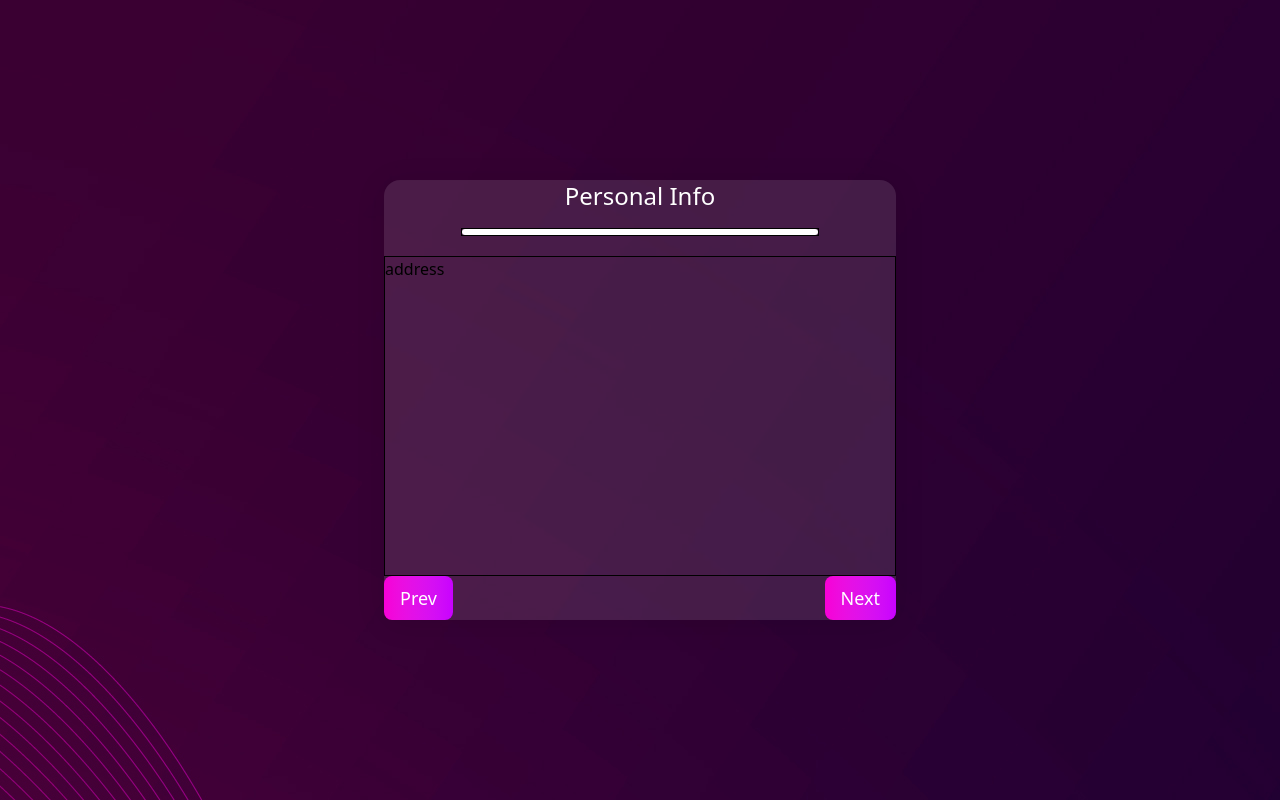
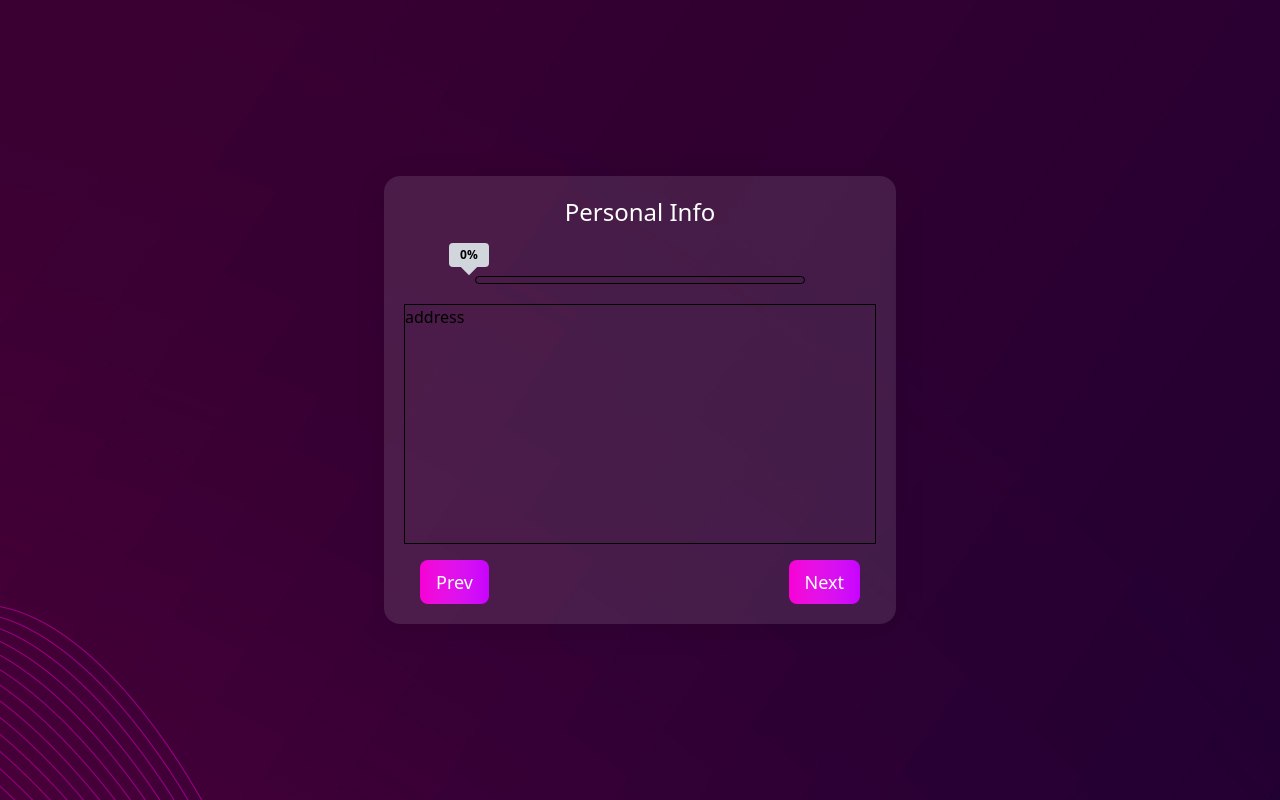
Before and after one commit to Saiful10400/Multi-step-form, a React app: page / in a window 1280 px wide. Built offline with nearby package versions, Linux system fonts and the light colour scheme; the HTML template or start-up script is replaced by a standard one.

Commit message:
progress bar added.

```diff
--- a/src/Blocks/MultiStepsForm.tsx
+++ b/src/Blocks/MultiStepsForm.tsx
@@ -10,9 +10,10 @@ import Tittle from "./Ui/Tittle";
 
 const MultiStepsForm = () => {
     const [stepCount, setStepCount] = useState(0)
-
+const[progressCount,setProgressCount]=useState(0)
     // increase counter.
     const increaseCounter = () => {
+        setProgressCount(p=>p+10)
         if (stepCount === 2) return
         setStepCount(p => p += 1)
     }
@@ -24,13 +25,13 @@ const MultiStepsForm = () => {
 
 
     return (
-        <div className="MultiStepsFormContainer min-h-[50vh] w-[40vw]">
+        <div className="MultiStepsFormContainer min-h-[50vh] w-[40vw] py-5 px-5">
 
             {/* Step tittle */}
             <Tittle stepCount={stepCount} />
 
             {/* progress bar. */}
-            <ProgressBar progress={stepCount} />
+            <ProgressBar progress={progressCount} />
 
             {/* Form pages. */}
             <FormWrapper count={stepCount}>
@@ -40,7 +41,7 @@ const MultiStepsForm = () => {
             </FormWrapper>
 
             {/* tauggleing buttons. */}
-            <section className="flex items-center justify-between">
+            <section className="flex items-center justify-between mt-4 px-4">
                 <Button fn={decreaseCounter} text="Prev" />
                 <Button fn={increaseCounter} text="Next" />
             </section>
--- a/src/Blocks/Ui/ProgressBar.tsx
+++ b/src/Blocks/Ui/ProgressBar.tsx
@@ -1,8 +1,17 @@
 
-const ProgressBar = ({progress}:{progress:number}) => {
+
+const ProgressBar = ({ progress }: { progress: number }) => {
+    // const parentDivRef=useRef({offsetWidth:0})
+    //     const[parentWidth,setParentWidth]=useState(0)
+    //    useEffect(()=>{
+    //     if(!parentDivRef)return
+    //     setParentWidth(parentDivRef?.current.offsetWidth)
+    //    },[])
+    const arrow = <span className="w-5 h-5 bg-gray-300 rotate-45 -z-10 absolute -bottom-1 left-[calc(30px-50%)]" />
     return (
-        <div className="min-h-2 border w-[70%] mx-auto mt-4 mb-5 relative overflow-hidden">
-           <span className="h-full bg-white absolute top-0 duration-300  w-full rounded-lg" style={{right:`-${progress*10}%`}}/>
+        <div className="min-h-2 border w-[70%] mx-auto mt-12 mb-5 relative rounded-lg">
+            <span className=" bg-gray-300 px-2 py-1 text-xs font-bold rounded-sm absolute bottom-4 duration-300 min-w-10 text-center" style={{ right: `${(100 - progress) - 4}%` }}>{progress}% {arrow}</span>
+            <span className="h-full bg-white absolute top-0 duration-300 rounded-lg" style={{ width: `${progress}%`, right: `${100 - progress}%` }} />
         </div>
     );
 };
--- a/src/Blocks/Util/Component/FormWrapper.tsx
+++ b/src/Blocks/Util/Component/FormWrapper.tsx
@@ -5,7 +5,7 @@ import type { ReactNode } from "react";
 const FormWrapper = ({ children, count }: { children: ReactNode[], count: number }) => {
 
     return (
-        <div className="min-h-[40vh] border">
+        <div className="min-h-[30vh] border">
             {children[count]}
         </div>
     );
```
